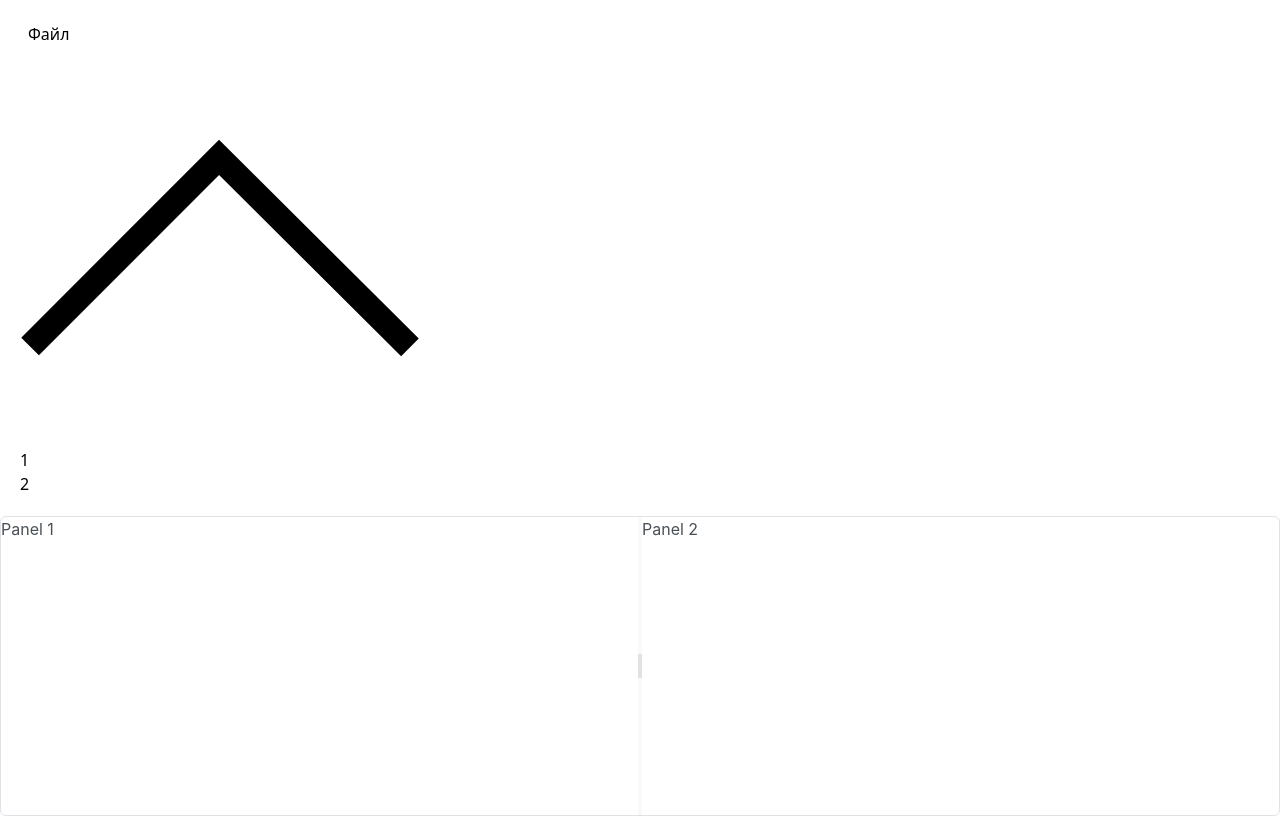
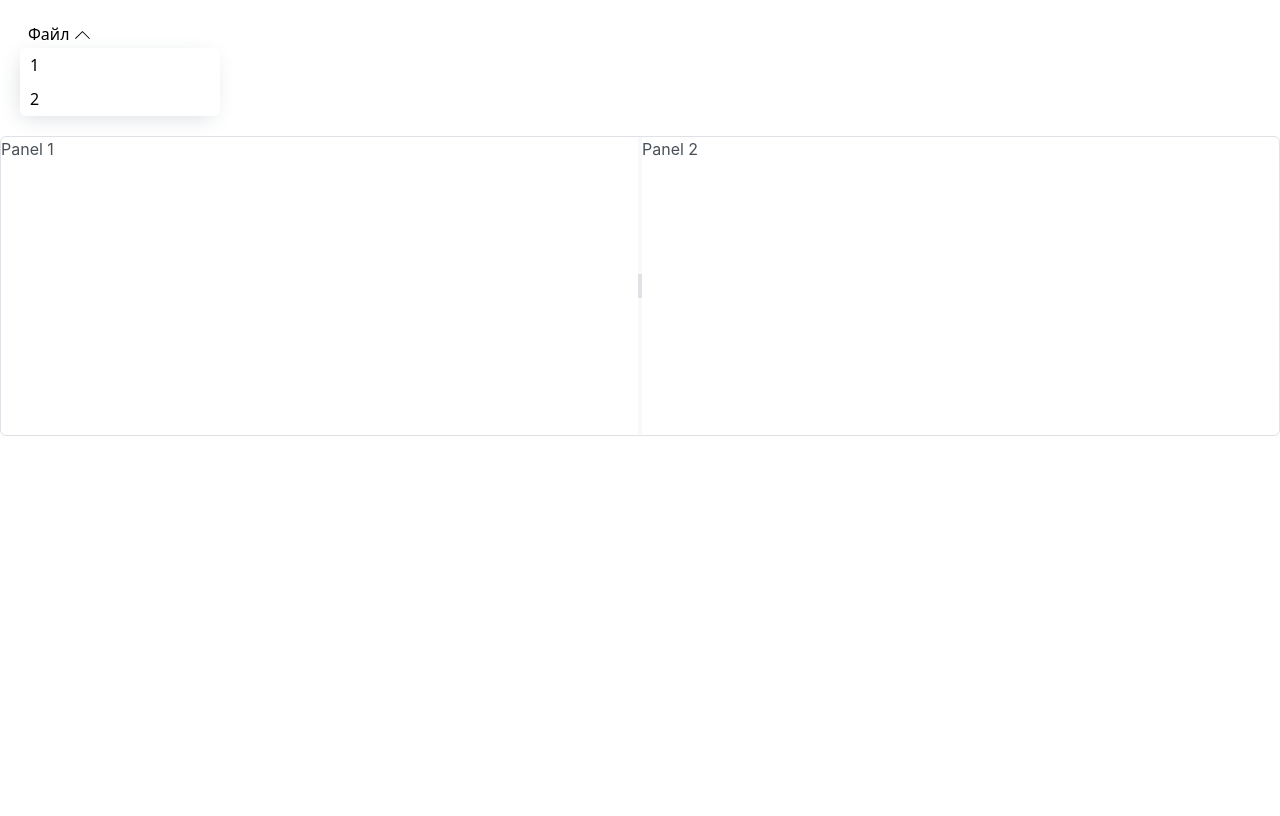
Before and after one commit to Apregot/VirtualEndoscopy, a React (Vite) app in the folder web/: page / in a window 1280 px wide. Built offline with nearby package versions, Linux system fonts and the light colour scheme.

Commit message:
Переворачиваем стрелочку кнопки меню

```diff
--- /dev/null
+++ b/web/src/components/base/SelectList.module.css
@@ -0,0 +1,36 @@
+.button:hover .arrow {
+  transform: rotate(180deg);
+}
+
+.arrow {
+  height: 20px;
+  max-width: 15px;
+  padding-bottom: 2px;
+  display: inline-block;
+  transition: transform 0.2s;
+}
+
+.list {
+  border-radius: 0.375rem;
+  max-width: 200px;
+  -webkit-box-shadow: -3px 5px 21px -5px rgba(34, 60, 80, 0.2);
+  -moz-box-shadow: -3px 5px 21px -5px rgba(34, 60, 80, 0.2);
+  box-shadow: -3px 5px 21px -5px rgba(34, 60, 80, 0.2);
+}
+.list li {
+  padding: 5px 10px;
+  cursor: pointer;
+}
+.list li:hover {
+  background-color: rgb(245, 245, 245);
+  transition: all 0.1s;
+  color: rgb(42, 42, 42);
+}
+.list li:last-child {
+  border-radius: 0 0 0.375rem 0.375rem;
+}
+.list li:first-child {
+  border-radius: 0.375rem 0.375rem 0 0;
+}
+
+/*# sourceMappingURL=SelectList.module.css.map */
--- /dev/null
+++ b/web/src/components/base/SelectList.module.scss
@@ -0,0 +1,40 @@
+.button {
+  &:hover {
+    & .arrow {
+      transform: rotate(180deg);
+    }
+  }
+}
+
+.arrow {
+  height: 20px;
+  max-width: 15px;
+  padding-bottom: 2px;
+  display: inline-block;
+  transition: transform 0.2s;
+}
+
+.list {
+  border-radius: 0.375rem;
+  max-width: 200px;
+  -webkit-box-shadow: -3px 5px 21px -5px rgba(34, 60, 80, 0.2);
+  -moz-box-shadow: -3px 5px 21px -5px rgba(34, 60, 80, 0.2);
+  box-shadow: -3px 5px 21px -5px rgba(34, 60, 80, 0.2);
+  li {
+    padding: 5px 10px;
+    cursor: pointer;
+    &:hover {
+      background-color: rgb(245 245 245);
+      transition: all 0.1s;
+      color: rgb(42, 42, 42);
+    }
+
+    &:last-child {
+      border-radius: 0 0 0.375rem 0.375rem;
+    }
+
+    &:first-child {
+      border-radius: 0.375rem 0.375rem 0 0;
+    }
+  }
+}
--- a/web/src/components/base/SelectList.tsx
+++ b/web/src/components/base/SelectList.tsx
@@ -1,4 +1,5 @@
 import React, { type ReactElement, type ReactNode } from 'react';
+import styles from './SelectList.module.scss';
 import { ReactComponent as Arrow } from './arrow.svg';
 interface TProps {
     children: ReactNode
@@ -7,9 +8,10 @@ interface TProps {
 export const SelectList = (props: TProps): ReactElement => {
     return (
         <div>
-            <button className="px-2 py-0.5 rounded-md hover:bg-neutral-100 transition-colors">{props.children}</button>
-            <Arrow/>
-            <ul>
+            <button className={`px-2 py-0.5 rounded-md hover:bg-neutral-100 transition-colors ${styles.button}`}>
+                <span className="mr-1.5">{props.children}</span><Arrow className={styles.arrow}/>
+            </button>
+            <ul className={styles.list}>
                 <li>1</li>
                 <li>2</li>
             </ul>
```
Also changed, not shown: 1 other file (tests, documents, lock files or other folders).
